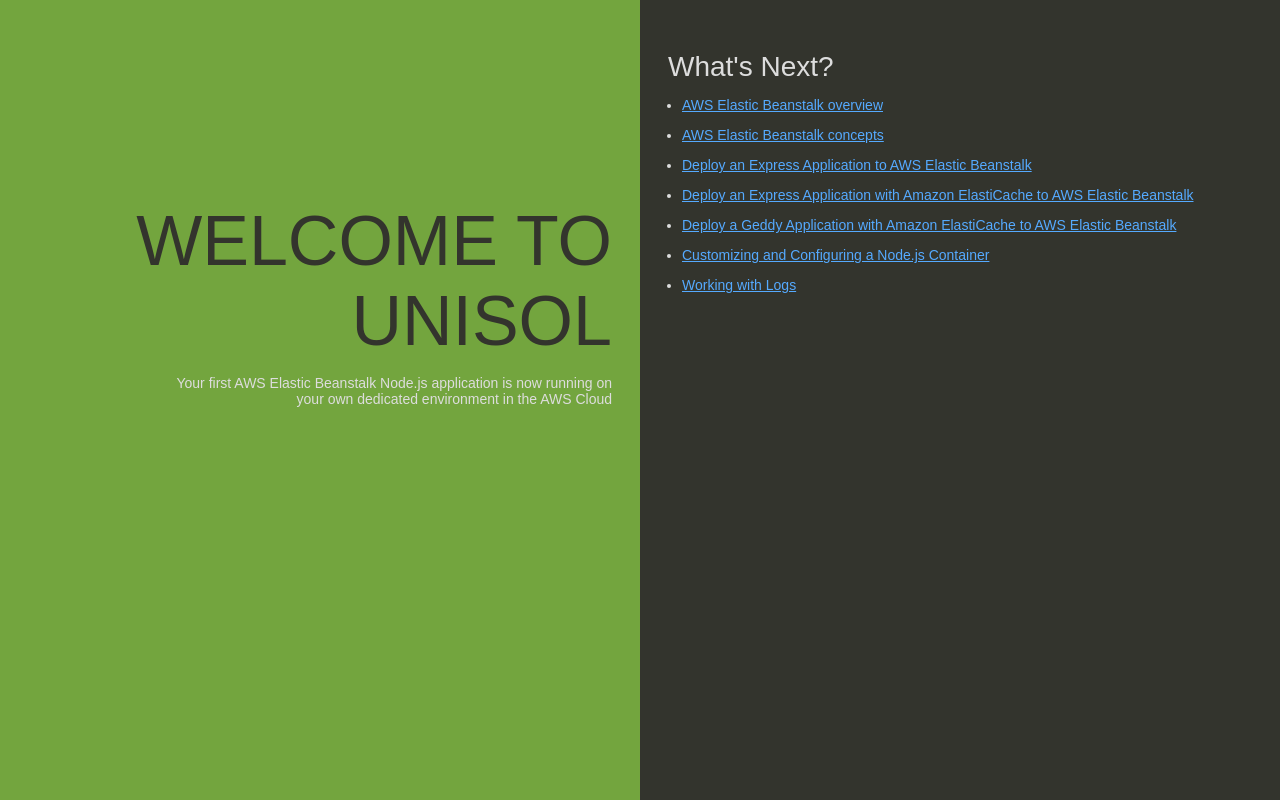
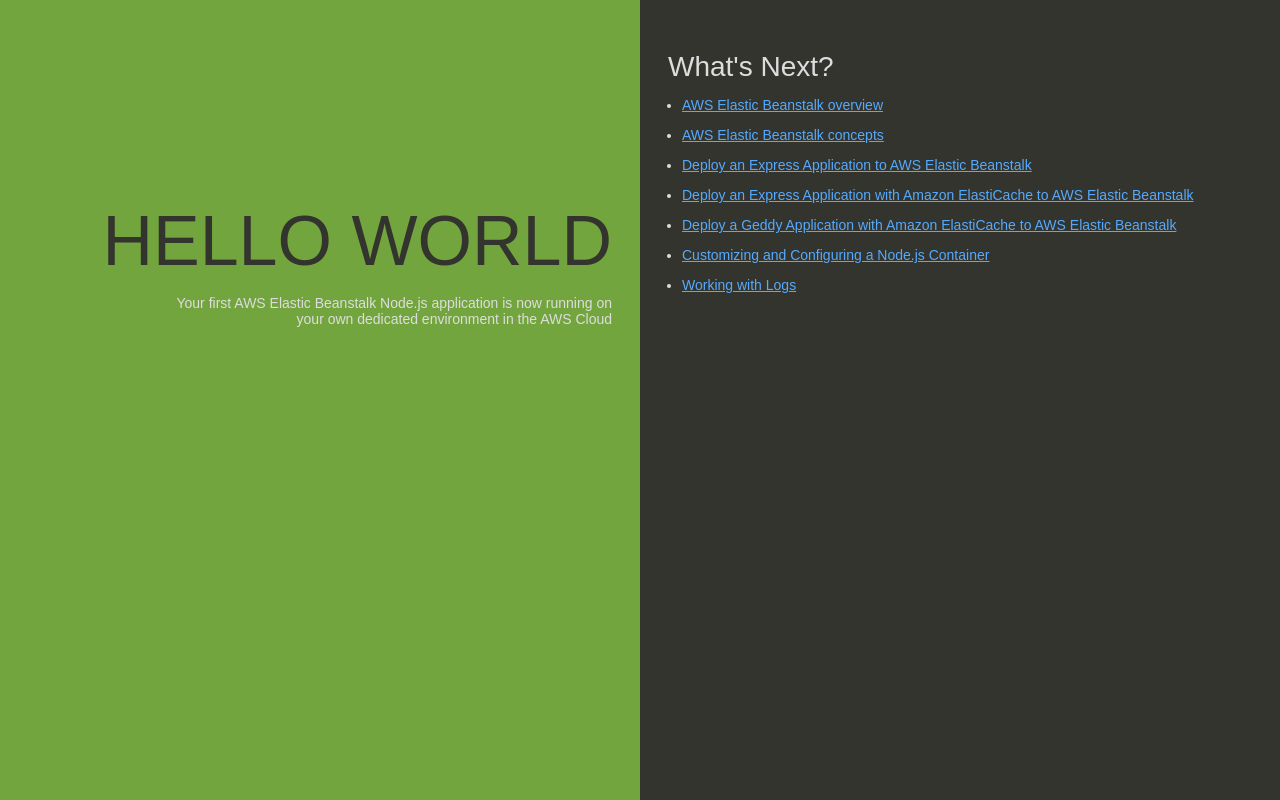
Before and after one commit to sunilsingh1316/demorep, a website: page index.html in a window 1280 px wide. Drawn offline with Linux system fonts and the light colour scheme.

Commit message:
Add files via upload

```diff
--- a/index.html
+++ b/index.html
@@ -74,7 +74,7 @@
   </head>
   <body>
     <div class="textColumn">
-      <h1>WELCOME TO UNISOL</h1>
+      <h1>HELLO WORLD</h1>
       <p>Your first AWS Elastic Beanstalk Node.js application is now running on your own dedicated environment in the AWS Cloud</p>
     </div>
     <div class="linksColumn">
```
